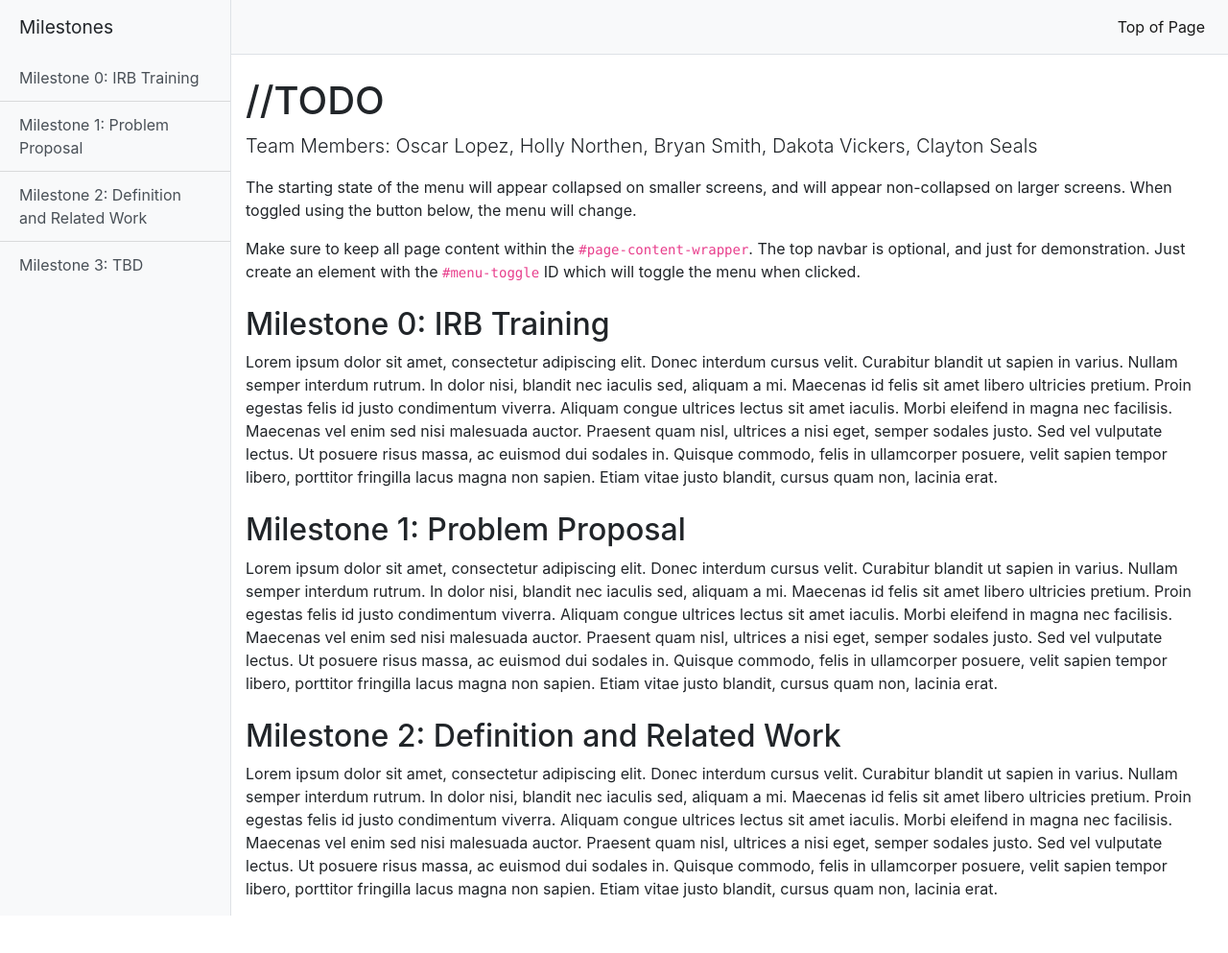
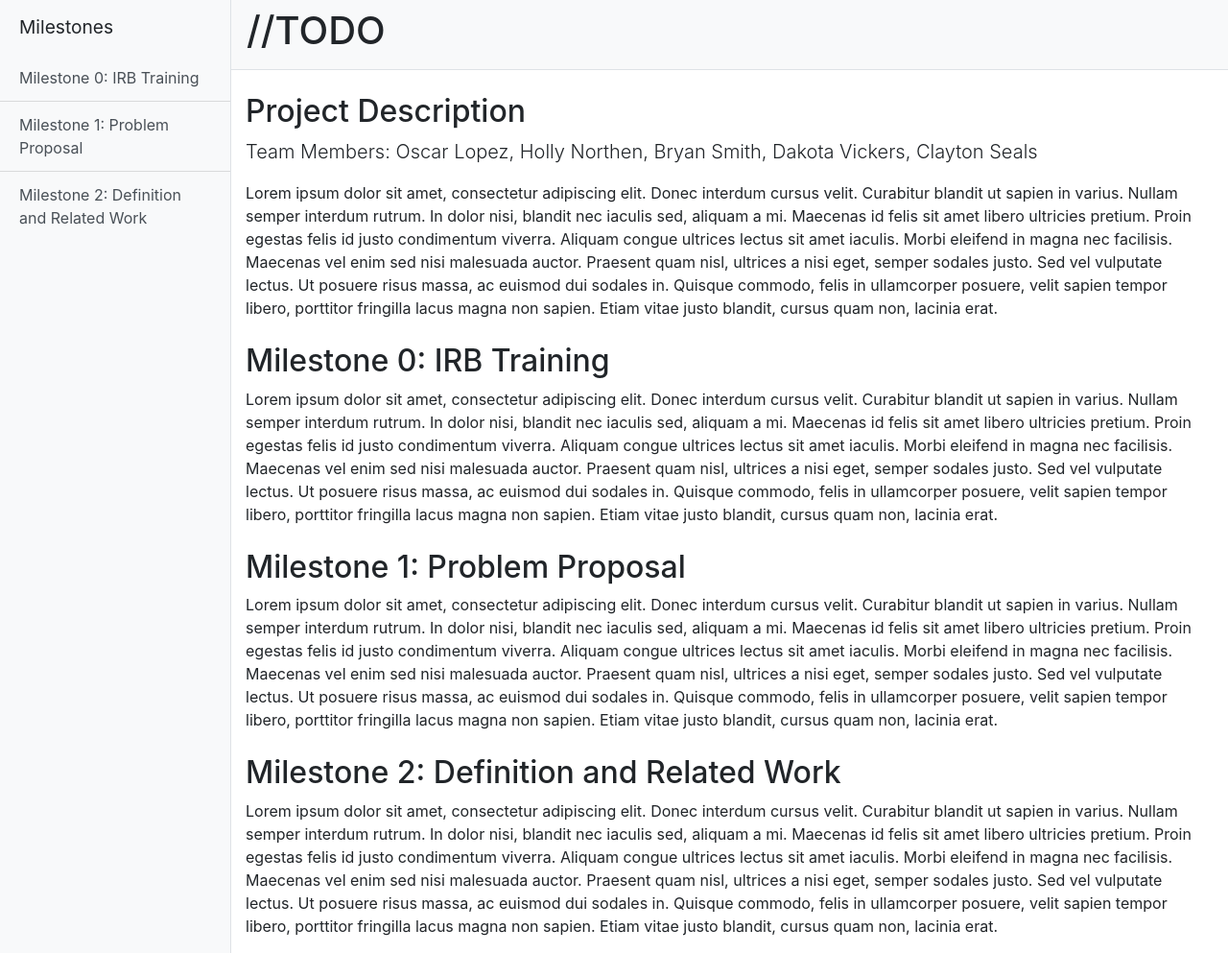
Before and after one commit to oscarllopez98/HCITermProject, a website: page index.html in a window 1280 px wide. Shown: the whole page at 96% size. Before the commit the page ends 954 px from the top, so only its background shows below. Drawn offline with Linux system fonts and the light colour scheme.

Commit message:
Formatting

```diff
--- a/index.html
+++ b/index.html
@@ -1,5 +1,5 @@
 <!DOCTYPE html>
-<html lang="en">
+<html lang="en" id="top">
 
 <head>
 
@@ -29,7 +29,6 @@
         <a href="#milestone0" class="list-group-item list-group-item-action bg-light">Milestone 0: IRB Training</a>
         <a href="#milestone1" class="list-group-item list-group-item-action bg-light">Milestone 1: Problem Proposal</a>
         <a href="#milestone2" class="list-group-item list-group-item-action bg-light">Milestone 2: Definition and Related Work</a>
-        <a href="#" class="list-group-item list-group-item-action bg-light">Milestone 3: TBD</a>
       </div>
     </div>
     <!-- /#sidebar-wrapper -->
@@ -38,24 +37,16 @@
     <div id="page-content-wrapper">
 
       <nav class="navbar navbar-expand-lg navbar-light bg-light border-bottom">
-        <button class="navbar-toggler" type="button" data-toggle="collapse" data-target="#navbarSupportedContent" aria-controls="navbarSupportedContent" aria-expanded="false" aria-label="Toggle navigation">
-          <span class="navbar-toggler-icon"></span>
-        </button>
-
-        <div class="collapse navbar-collapse" id="navbarSupportedContent">
-          <ul class="navbar-nav ml-auto mt-2 mt-lg-0">
-            <li class="nav-item active">
-              <a class="nav-link" href="#">Top of Page<span class="sr-only">(current)</span></a>
-            </li>
-          </ul>
-        </div>
+        <h1>//TODO</h1>
       </nav>
 
       <div class="container-fluid">
-        <h1 class="mt-4">//TODO</h1>
+      </div>
+
+      <div class="container-fluid">
+        <h2 class="mt-4">Project Description</h2>
         <p class="mt-2 lead">Team Members: Oscar Lopez, Holly Northen, Bryan Smith, Dakota Vickers, Clayton Seals</p>
-        <p>The starting state of the menu will appear collapsed on smaller screens, and will appear non-collapsed on larger screens. When toggled using the button below, the menu will change.</p>
-        <p>Make sure to keep all page content within the <code>#page-content-wrapper</code>. The top navbar is optional, and just for demonstration. Just create an element with the <code>#menu-toggle</code> ID which will toggle the menu when clicked.</p>
+        <p class="mt-2">Lorem ipsum dolor sit amet, consectetur adipiscing elit. Donec interdum cursus velit. Curabitur blandit ut sapien in varius. Nullam semper interdum rutrum. In dolor nisi, blandit nec iaculis sed, aliquam a mi. Maecenas id felis sit amet libero ultricies pretium. Proin egestas felis id justo condimentum viverra. Aliquam congue ultrices lectus sit amet iaculis. Morbi eleifend in magna nec facilisis. Maecenas vel enim sed nisi malesuada auctor. Praesent quam nisl, ultrices a nisi eget, semper sodales justo. Sed vel vulputate lectus. Ut posuere risus massa, ac euismod dui sodales in. Quisque commodo, felis in ullamcorper posuere, velit sapien tempor libero, porttitor fringilla lacus magna non sapien. Etiam vitae justo blandit, cursus quam non, lacinia erat.</p>
       </div>
 
       <div class="container-fluid" id="milestone0">
```
